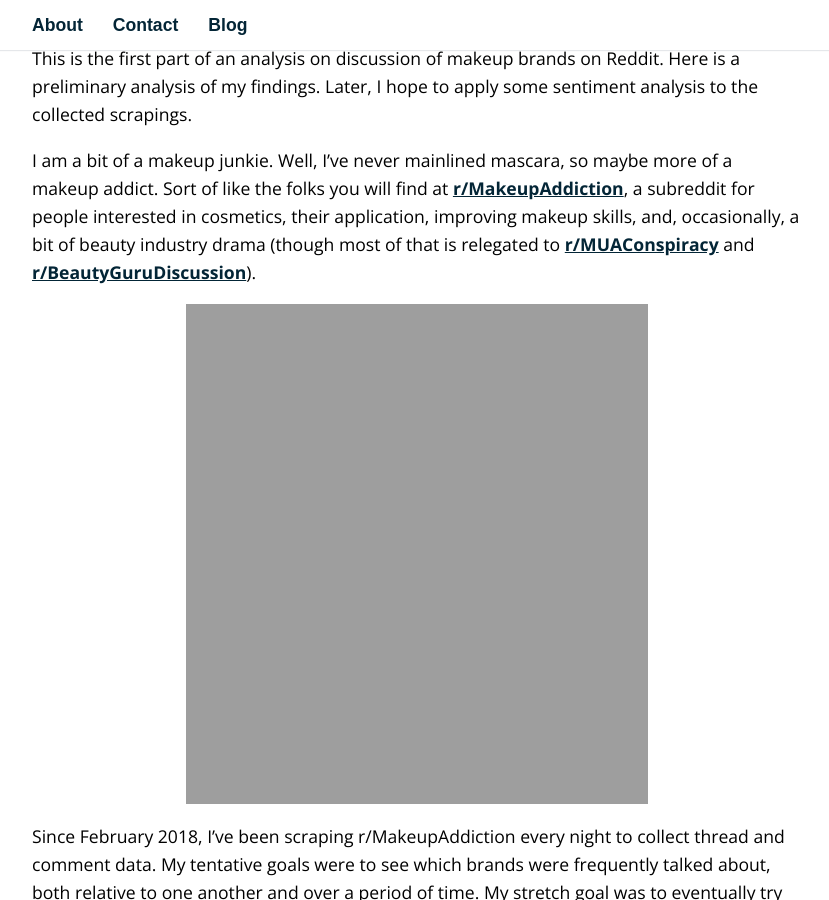
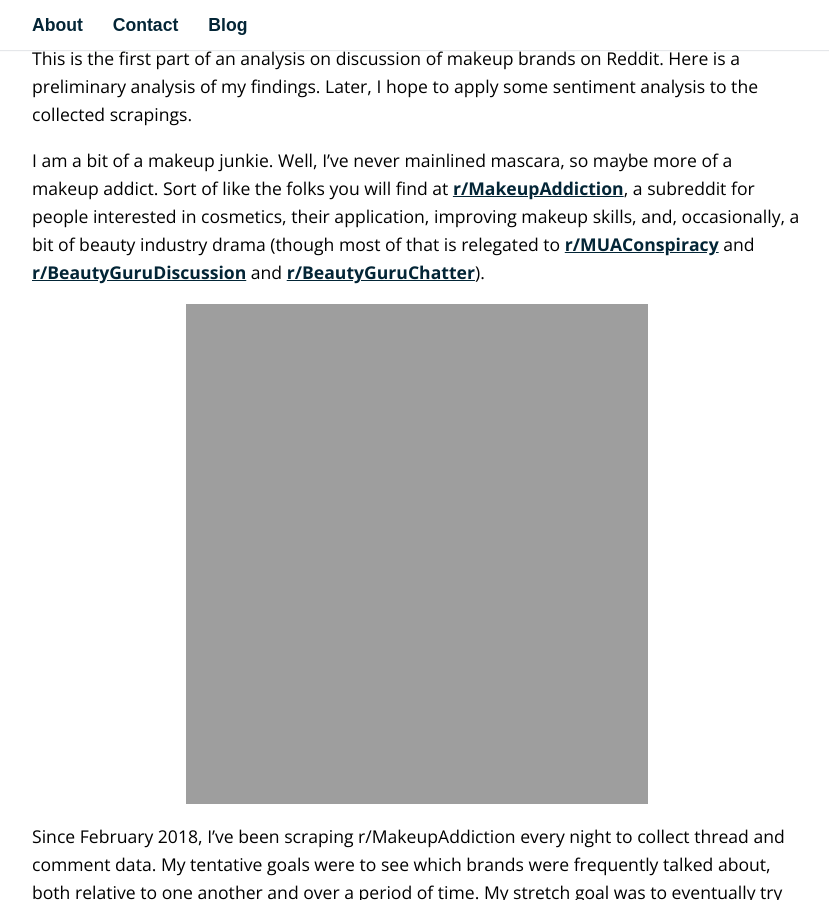
Before and after one commit to wrongpoison/wrongpoison.github.io, a Jekyll site: the page built from _posts/2018-09-3-makeup-visualization.md, in a window 1280 px wide and 900 px high, scrolled down 666 px. Shown: the whole window, without its empty margins (223-1052 px from the left). Built offline with Jekyll 4.4.1, drawn with Linux system fonts in a browser that asks for light colours; some web fonts are replaced.

Commit message:
fix links

```diff
--- a/_posts/2018-09-3-makeup-visualization.md
+++ b/_posts/2018-09-3-makeup-visualization.md
@@ -7,7 +7,7 @@
 
 This is the first part of an analysis on discussion of makeup brands on Reddit. Here is a preliminary analysis of my findings. Later, I hope to apply some sentiment analysis to the collected scrapings.
 
-I am a bit of a makeup junkie. Well, I've never mainlined mascara, so maybe more of a makeup addict. Sort of like the folks you will find at [r/MakeupAddiction][rMakeupAddiction], a subreddit for people interested in cosmetics, their application, improving makeup skills, and, occasionally, a bit of beauty industry drama (though most of that is relegated to [r/MUAConspiracy][rMUAConspiracy] and [r/BeautyGuruDiscussion][rBeautyGuruDiscussion]).
+I am a bit of a makeup junkie. Well, I've never mainlined mascara, so maybe more of a makeup addict. Sort of like the folks you will find at [r/MakeupAddiction][rMakeupAddiction], a subreddit for people interested in cosmetics, their application, improving makeup skills, and, occasionally, a bit of beauty industry drama (though most of that is relegated to [r/MUAConspiracy][rMUAConspiracy] and [r/BeautyGuruDiscussion][rBeautyGuruDiscussion] and [r/BeautyGuruChatter][rBeautyGuruChatter]).
 
 ![Some YSL for good taste]({{ site.url }}/assets/ysl-lipsticks.jpeg "Some YSL for good taste"){: .cropped-image }
 
@@ -97,8 +97,9 @@
 
 I gathered my data with a nightly cron job using the Reddit API. The data was saved to a series of flat files. I used a series of trusty Jupyter notebooks to explore and parse the data, shaping and manipulating it with the usual suspects, Pandas and Numpy. NLTK did the heavy lifting with gram tokenization (that is, counting word frequencies). And then I used MatPlotLib for the visualizations. Ideally, I'd like to improve this work by creating interactive visualizations, but that proved a bit out-of-scope for the current time. I hope to use the same data sets to try some sentiment analysis at a later time.
 
-[rMakeupAddiction]:https://www.reddit.com/r_makeupaddiction/
-[rMUAConspiracy]:https://www.reddit.com/r_muaconspiracy/
-[rBeautyGuruDiscussion]:https://www.reddit.com/r_beautygurudiscussion/
+[rMakeupAddiction]:https://www.reddit.com/r/MakeupAddiction/
+[rMUAConspiracy]:https://www.reddit.com/r/muaconspiracy/
+[rBeautyGuruDiscussion]:https://www.reddit.com/r/beautygurudiscussion/
+[rBeautyGuruChatter]:https://www.reddit.com/r/beautyguruchatter/
 [born-to-run]:https://www.instagram.com/p/BjstdMKDvhy/?taken-by=urbandecaycosmetics
 [kvd-antivax]:https://www.instagram.com/p/Bjvkm1gHPPb/?utm_source=ig_embed
```
